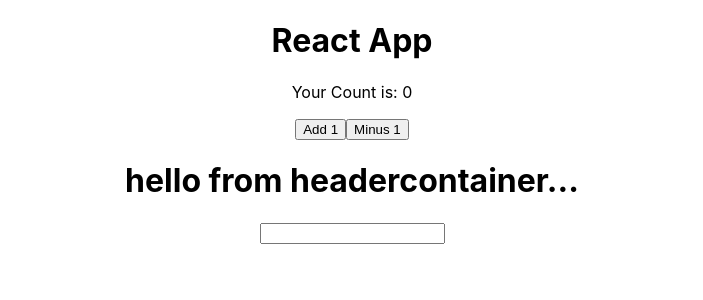
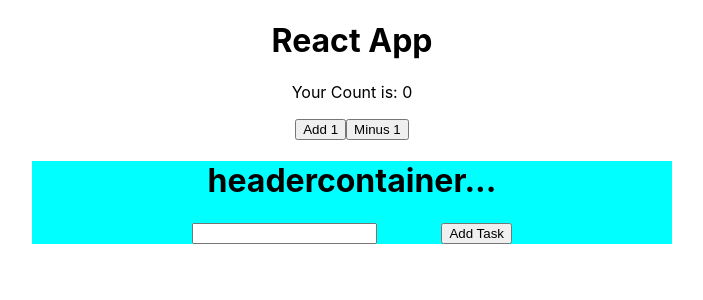
Before and after one commit to sudhansom/react_app, a React (Create React App) app: page / in a window 1280 px wide. Shown: the top 300 px of the page, without its empty margins (288-991 px from the left). Built offline with nearby package versions, Linux system fonts and the light colour scheme.

Commit message:
handled css

```diff
--- a/src/App.css
+++ b/src/App.css
@@ -1,38 +1,15 @@
 .App {
+  margin: auto;
+  width: 50vw;
   text-align: center;
 }
 
-.App-logo {
-  height: 40vmin;
-  pointer-events: none;
+.Header-container {
+  background-color: aqua;
 }
-
-@media (prefers-reduced-motion: no-preference) {
-  .App-logo {
-    animation: App-logo-spin infinite 20s linear;
-  }
+.inputsection {
+  margin: 0 auto;
+  display: flex;
+  width: 50%;
+  justify-content: space-between;
 }
-
-.App-header {
-  background-color: #282c34;
-  min-height: 100vh;
-  display: flex;
-  flex-direction: column;
-  align-items: center;
-  justify-content: center;
-  font-size: calc(10px + 2vmin);
-  color: white;
-}
-
-.App-link {
-  color: #61dafb;
-}
-
-@keyframes App-logo-spin {
-  from {
-    transform: rotate(0deg);
-  }
-  to {
-    transform: rotate(360deg);
-  }
-}
--- a/src/components/HeaderContainer.js
+++ b/src/components/HeaderContainer.js
@@ -1,12 +1,16 @@
 import React from "react";
 
 import TextInput from "./TextInput";
+import InputBtn from "./InputBtn";
 
 const HeaderContainer = () => {
   return (
-    <div>
-      <h1>hello from headercontainer...</h1>
-      <TextInput />
+    <div className="Header-container">
+      <h1> headercontainer...</h1>
+      <div className="inputsection">
+        <TextInput />
+        <InputBtn />
+      </div>
     </div>
   );
 };
--- a/src/components/InputBtn.js
+++ b/src/components/InputBtn.js
@@ -1,7 +1,11 @@
 import React from "react";
 
 const InputBtn = () => {
-  return <div></div>;
+  return (
+    <div>
+      <button>Add Task</button>
+    </div>
+  );
 };
 
 export default InputBtn;
```
